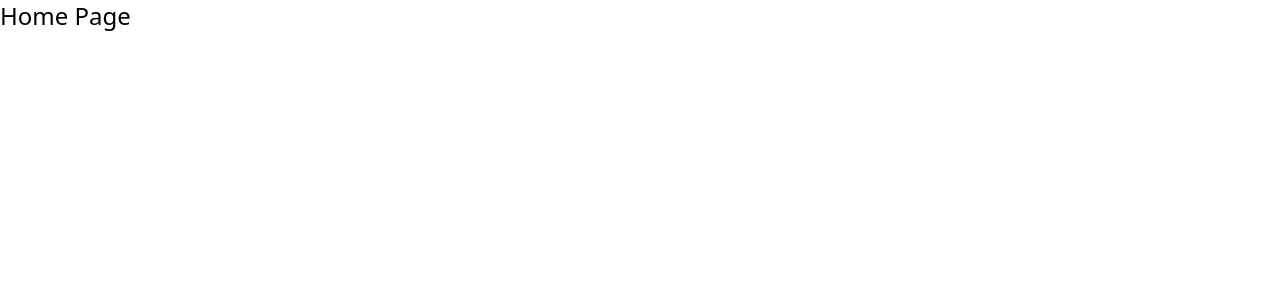
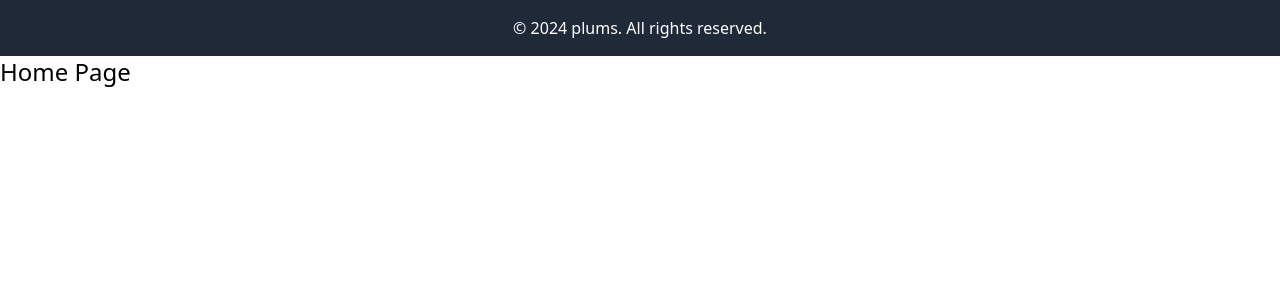
Before and after one commit to Gavhart/plums, a Next.js app: page / in a window 1280 px wide. Shown: the top 300 px of the page. Built offline with nearby package versions, Linux system fonts and the light colour scheme.

Commit message:
Put footer in header lol

```diff
--- a/src/app/layout.tsx
+++ b/src/app/layout.tsx
@@ -1,5 +1,6 @@
 import type { Metadata } from "next";
 import "./globals.css";
+import Footer from "@/components/Footer";
 
 export const metadata: Metadata = {
   title: "Create Next App",
@@ -14,7 +15,9 @@ export default function RootLayout({
   return (
     <html lang="en">
       <body>
-        <header></header>
+        <header>
+          <Footer />
+        </header>
         <main>{children}</main>
         <footer></footer>
       </body>
```
Also changed, not shown: src/components/Footer.tsx (renamed from src/components/footer.tsx).
